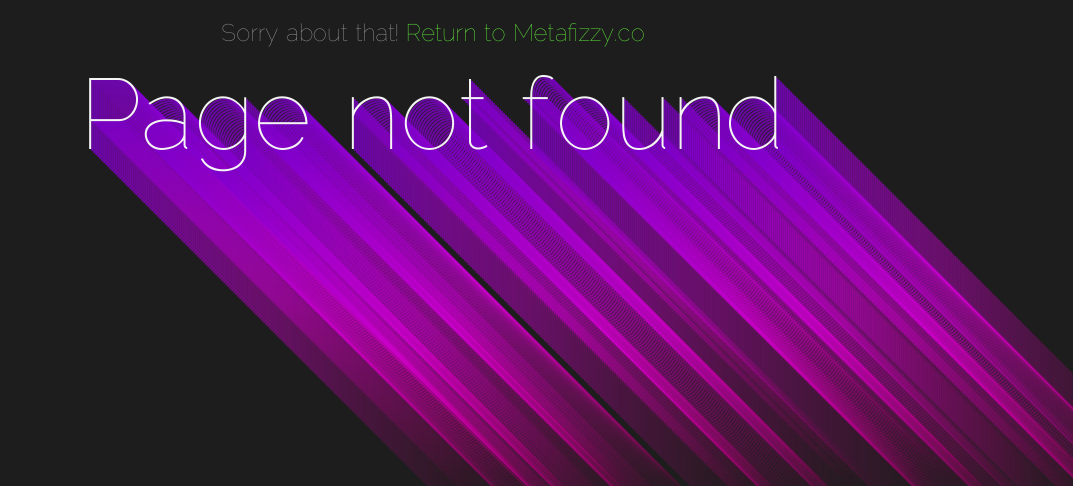
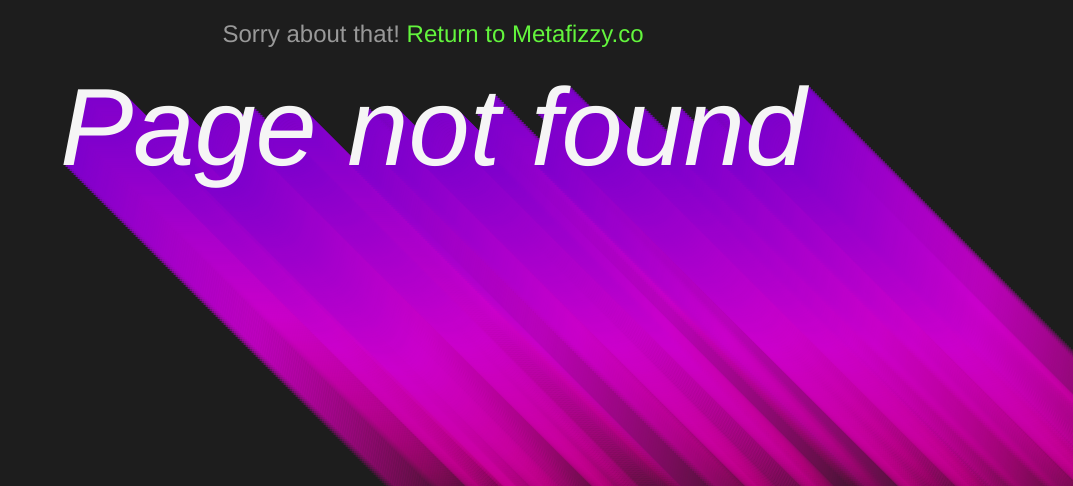
Before and after one commit to metafizzy/metafizzy.co, a web app: file 404.html in a window 1280 px wide. Shown: the top 486 px of the page, without its empty margins (207-1280 px from the left). Run offline with its HTML, style and script files only (its server is not run), Linux system fonts and the light colour scheme; some libraries are stand-ins or nearby versions.

Commit message:
switch to Omnes Pro font from Typekit

```diff
--- a/404.html
+++ b/404.html
@@ -3,6 +3,10 @@
 <head>
   <meta charset="utf-8" />
   <title>Page not found &middot; Metafizzy</title>
+
+  <script src="http://use.typekit.com/kow8gzm.js"></script>
+  <script>try{Typekit.load();}catch(e){}</script>
+  <script src="http://desandro.com/mint/?js"></script>
 
   <link rel="stylesheet" href="/assets/css/style.css" type="text/css" media="screen" />
   <style media="screen">
@@ -13,7 +17,8 @@
     }
 
     h1 {
-      font-size: 100px;
+      font-size: 110px;
+      font-style: italic;
     }
 
   </style>
--- a/_includes/html-head.html
+++ b/_includes/html-head.html
@@ -11,4 +11,6 @@
 
   <link rel="stylesheet" href="/assets/css/style.css?v{{ site.css_version }}" type="text/css" media="screen" />
 
+  <script src="http://use.typekit.com/kow8gzm.js"></script>
+  <script>try{Typekit.load();}catch(e){}</script>
   <script src="http://desandro.com/mint/?js"></script>
--- a/assets/css/style.css
+++ b/assets/css/style.css
@@ -112,20 +112,6 @@
 .clearfix { zoom: 1; }
 
 
-/* Primary Styles
-  Author: David DeSandro
-*/
-
-@font-face {
-	font-family: 'Raleway Metafizzy';
-	src: url('../fonts/raleway-metafizzy-thin-webfont.eot');
-	src: local('☺'),
-	     url('../fonts/raleway-metafizzy-thin-webfont.woff') format('woff'),
-	     url('../fonts/raleway-metafizzy-thin-webfont.ttf') format('truetype'),
-	     url('../fonts/raleway-metafizzy-thin-webfont.svg#webfont') format('svg');
-}
-
-
 body {
   background: #1D1D1D;
   color: #F5F5F5;
@@ -135,9 +121,20 @@
 }
 
 
+/* Alternate font */
+
+h1, h2, h3,
+.index #licenses .acquire .price,
+.index #licenses .acquire .buy,
+.index #licenses .blurb,
+.blog header ul,
+.blog .date,
+#pagination .next,
+#pagination .previous
+{ font-family: 'Omnes Pro', omnes-pro-1,omnes-pro-2, 'Raleway', 'Helvetica Neue', Arial, sans-serif; }
+
 h1, h2, h3 {
-  font-family: 'Raleway Metafizzy', 'Raleway', 'Helvetica Neue', Arial, sans-serif;
-  font-weight: 100;
+  font-weight: 200;
 }
 
 h1 {
```
Also changed, not shown: other parts of assets/css/style.css (+21 -20 lines).
